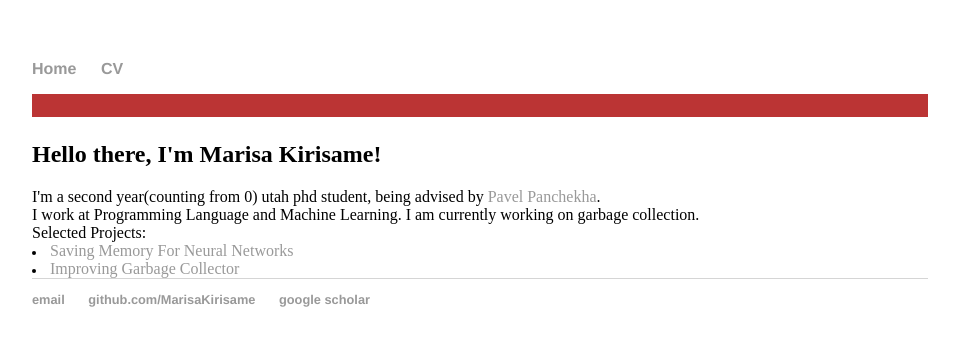
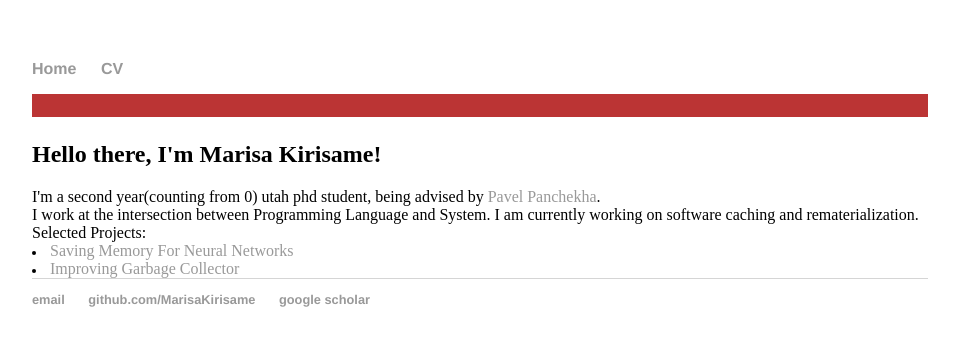
Before and after one commit to MarisaKirisame/MarisaKirisame.github.io, a Jekyll site: the page built from index.html, in a window 1280 px wide. Shown: the top 346 px of the page, without its empty margins (160-1119 px from the left). Built offline with Jekyll 4.4.1, drawn with Linux system fonts in a browser that asks for light colours; comment, search, counter and statistics services are not loaded.

Commit message:
Update index.html

```diff
--- a/index.html
+++ b/index.html
@@ -13,7 +13,7 @@ title: Marisa Kirisame
 <div class="blurb">
   <h2>Hello there, I'm Marisa Kirisame!</h2>
   I'm a second year(counting from 0) utah phd student, being advised by <a href="https://pavpanchekha.com/">Pavel Panchekha</a>. <br>
-  I work at Programming Language and Machine Learning. I am currently working on garbage collection. <br>
+  I work at the intersection between Programming Language and System. I am currently working on software caching and rematerialization. <br>
   Selected Projects:
   <li><a href="dtr.html">Saving Memory For Neural Networks</a></li>
   <li><a href="balancer.html">Improving Garbage Collector</a></li>
```
